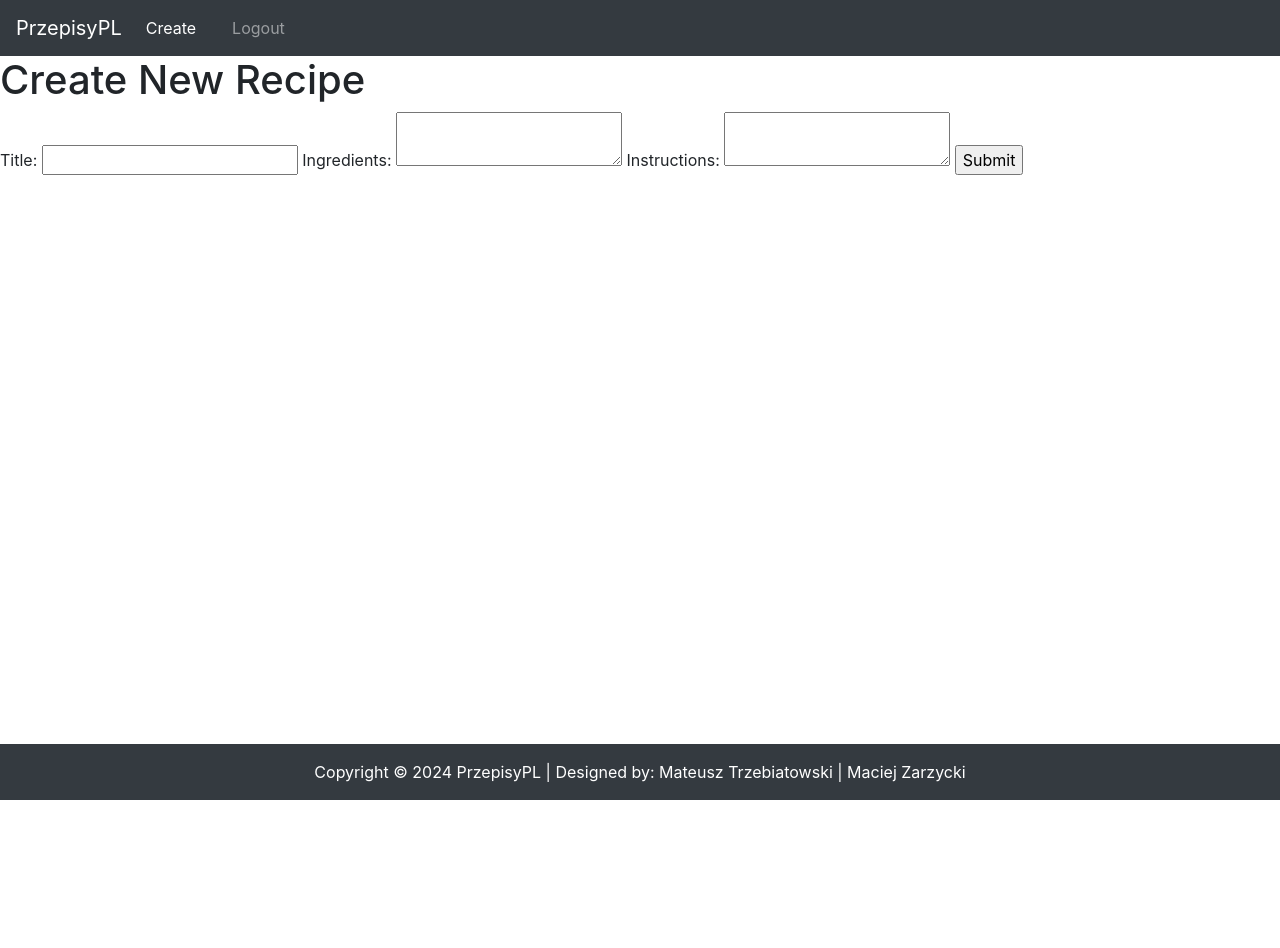
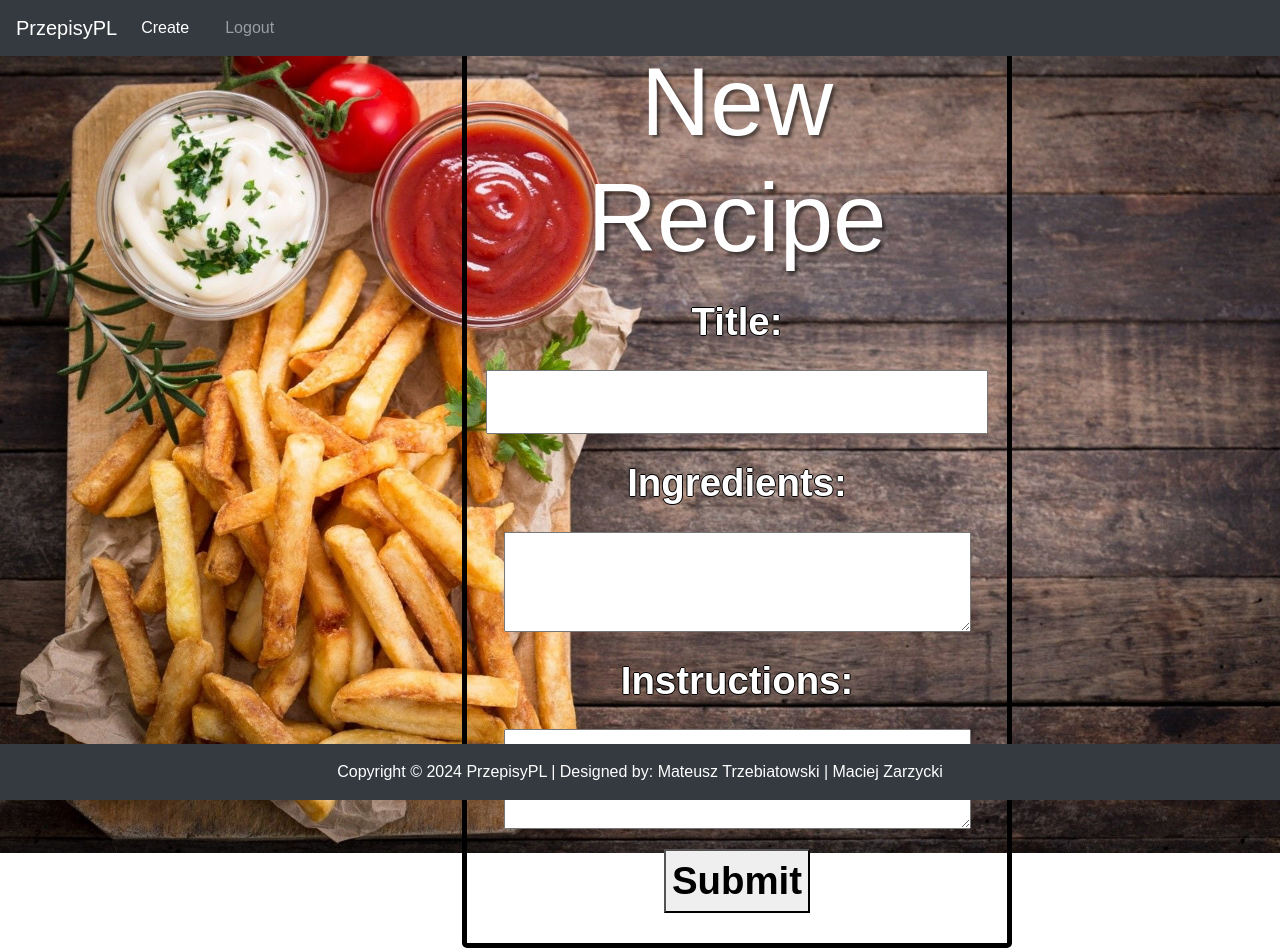
Before and after one commit to PrezesG/Js, a Node server app: page /recipe/new in a window 1280 px wide. Before the commit the page ends 800 px from the top, so only its background shows below. Run offline with Node 20, Linux system fonts and the light colour scheme; the visitor is signed in with stand-in values (Sample User, id 1); some libraries are stand-ins or nearby versions.

Commit message:
Gotowy projekt. Finito

```diff
--- a/app.js
+++ b/app.js
@@ -8,6 +8,7 @@
 const path = require('path');
 const jwt = require('jsonwebtoken');
 const cookieParser = require('cookie-parser');
+const methodOverride = require('method-override'); // Added this line
 require('./src/db');
 
 app.use(express.json());
@@ -16,6 +17,7 @@
 app.set('views', path.join(__dirname, 'views'));
 app.use(express.urlencoded({ extended: false }));
 app.use(express.static('public'));
+app.use(methodOverride('_method')); // Added this line
 app.use('/', indexRoutes);
 
 app.get('/', function (req, res) {
--- a/package.json
+++ b/package.json
@@ -20,6 +20,7 @@
     "express-session": "^1.17.3",
     "hbs": "^4.2.0",
     "jsonwebtoken": "^9.0.2",
+    "method-override": "^3.0.0",
     "mongo": "^0.1.0",
     "mongodb": "^6.3.0",
     "mongoose": "^8.1.0",
--- a/src/controllers/userController.js
+++ b/src/controllers/userController.js
@@ -25,7 +25,7 @@
     if (!isMatch) {
       return res.status(400).json({ success: false, error: 'Invalid Credentials' });
     }
-    req.session.userId = user._id; // Save user ID in session
+    req.session.userId = user._id;
     res.status(200).json({
       success: true,
       data: user
--- a/src/routes/index.js
+++ b/src/routes/index.js
@@ -4,37 +4,11 @@
 const User = require('../models/User');
 const jwt = require('jsonwebtoken');
 const cookieParser = require('cookie-parser');
-// Import controllers
 const mongoose = require('mongoose');
 const recipeController = require('../controllers/recipeController');
 const userController = require('../controllers/userController');
 
-//router.post('/users/register', async (req, res) => {
-//    const { username, password } = req.body;
-//    const user = new User({ username, password });
-//    try {
-//        await user.sav e();
-//        // User registered successfully, redirect to login page
-//        res.redirect('/users/login');
-//    } catch (err) {
-//        // Handle error
-//        console.log(err);
-//        res.redirect('/users/register');
-//    }
-//});
 
-//router.route('/login')
-//    .get((req, res) => res.render('users/login')) // Show login page
-//    .post(userController.login); // Handle login
-
-// Recipe routes
-//router.route('/recipes')
-//    .get((req, res) => {
-//        // Assuming `user` is available in `req.user`
-//        const user = req.user;
-
-//        res.render('recipes/index', { user: user });
-//    });
 router.get('/recipe/new', (req, res) => {
     const token = req.cookies.token;
     if (token) {
@@ -100,10 +74,6 @@
         res.render('recipes/index', { user, recipes });
     });
 });
-//router.route('/recipe/:id')
-//    .get((req, res) => res.render('recipes/show')) // Show specific recipe
-//    .put((req, res) => res.render('recipes/edit')) // Show edit recipe form
-//    .delete(recipeController.deleteRecipe);
 
 
 router.route('/recipes/:id')
@@ -119,7 +89,6 @@
             const user = await User.findById(decodedToken.id);
             Recipe.findById(req.params.id)
                 .then(foundRecipe => {
-                    // Render the 'show' view with the found recipe and user
                     res.render('recipes/show', { recipe: foundRecipe, user: user });
                 })
                 .catch(err => {
@@ -128,9 +97,63 @@
                 });
         });
     })
-    .delete(recipeController.deleteRecipe);
+router.get('/recipes/:id/edit', (req, res) => {
+    const token = req.cookies.token;
+    if (!token) {
+        return res.status(403).send({ auth: false, message: 'No token provided.' });
+    }
+    jwt.verify(token, 'your_jwt_secret', async (err, decodedToken) => {
+        if (err) {
+            return res.status(500).send({ auth: false, message: 'Failed to authenticate token.' });
+        }
+        const user = await User.findById(decodedToken.id);
+        Recipe.findById(req.params.id)
+            .then(foundRecipe => {
 
-
-
-
+                res.render('recipes/edit', { recipe: foundRecipe, user: user });
+            })
+            .catch(err => {
+                console.log(err);
+                res.send("An error occurred");
+            });
+    });
+});
+router.post('/recipes/:id/edit', (req, res) => {
+    const token = req.cookies.token;
+    if (!token) {
+        return res.status(403).send({ auth: false, message: 'No token provided.' });
+    }
+    jwt.verify(token, 'your_jwt_secret', async (err, decodedToken) => {
+        if (err) {
+            return res.status(500).send({ auth: false, message: 'Failed to authenticate token.' });
+        }
+        const user = await User.findById(decodedToken.id);
+        Recipe.findById(req.params.id)
+            .then(async foundRecipe => {
+                foundRecipe.title = req.body.title;
+                foundRecipe.ingredients = req.body.ingredients;
+                foundRecipe.instructions = req.body.instructions;
+                await foundRecipe.save();
+                res.redirect(`/recipes/${foundRecipe.id}`);
+            })
+            .catch(err => {
+                console.log(err);
+                res.send("An error occurred");
+            });
+    });
+});
+router.delete('/recipes/:id', (req, res) => {
+    const token = req.cookies.token;
+    if (token) {
+        jwt.verify(token, 'your_jwt_secret', async (err, user) => {
+            if (err) {
+                return res.status(500).send({ auth: false, message: 'Failed to authenticate token.' });
+            }
+            req.user = user;
+            await recipeController.deleteRecipe(req, res);
+        });
+    } else {
+        res.status(403).send({ auth: false, message: 'No token provided.' });
+    }
+});
 module.exports = router;
--- a/views/recipes/new.ejs
+++ b/views/recipes/new.ejs
@@ -2,9 +2,79 @@
 <html>
 <head>
     <title>Create New Recipe</title>
+    <%- include('../layout', { user: user }) %>
+    <style>
+        body {
+            background-image: url('/images/create.jpg');
+            background-size: cover;
+            background-repeat: no-repeat;
+            font-family: Arial, sans-serif;
+            margin: 0;
+            height: 100vh;
+        }
+        .form-container {
+            display: flex;
+            justify-content: flex-end;
+            align-items: center;
+            height: calc(100vh - 60px);
+            padding: 0 20px;
+        }
+        .container {
+            border: 5px solid black;
+            padding: 20px;
+            border-radius: 5px;
+            text-align: center;
+            width: 80%;
+            max-width: 550px;
+            background-color: transparent;
+            margin-left: auto;
+            margin-right: 20%;
+            font-size: 2em;
+}
+        .container textarea {
+             height: 100px;
+        }
+        h1 {
+            font-size: 3em;
+            color: white;
+            text-shadow: 3px 3px 3px rgba(0, 0, 0, 0.5);
+        }
+        form {
+            display: flex;
+            flex-direction: column;
+            justify-content: center;
+            align-items: center;
+        }
+        label {
+            display: block;
+            margin: 10px 0;
+            color: #FFFFFF;
+            font-weight: bold;
+            font-size: 1.2em;
+            text-shadow: -1px 0 black, 0 1px black, 1px 0 black, 0 -1px black;
+        }
+        input, textarea {
+            display: block;
+            margin: 10px 0;
+            color: #000000;
+            font-weight: normal;
+            font-size: 1.2em;
+        }
+        textarea {
+            height: 100px; /* Increase the height of the textarea */
+        }
+        button {
+            display: block;
+            margin: 10px 0;
+            color: #000000;
+            font-weight: bold;
+            font-size: 1.2em;
+        }
+    </style>
 </head>
 <body>
-    <%- include('../layout', { user: user }) %>
+    <div class="form-container">
+        <div class="container">
             <h1>Create New Recipe</h1>
             <form action="/recipe/new" method="POST">
                 <label for="title">Title:</label>
@@ -16,7 +86,9 @@
                 <label for="instructions">Instructions:</label>
                 <textarea id="instructions" name="instructions" required></textarea>
 
-  <input type="submit" value="Submit">
+                <button type="submit">Submit</button>
             </form>
+        </div>
+    </div>
 </body>
 </html>
```
Also changed, not shown: src/controllers/recipeController.js (+8 -5 lines), views/recipes/edit.ejs (+79 -4 lines), views/recipes/index.ejs (+4 -3 lines), public/images/create.jpg (added), 1 other file. Lines whose indentation alone changed are shown as unchanged.
